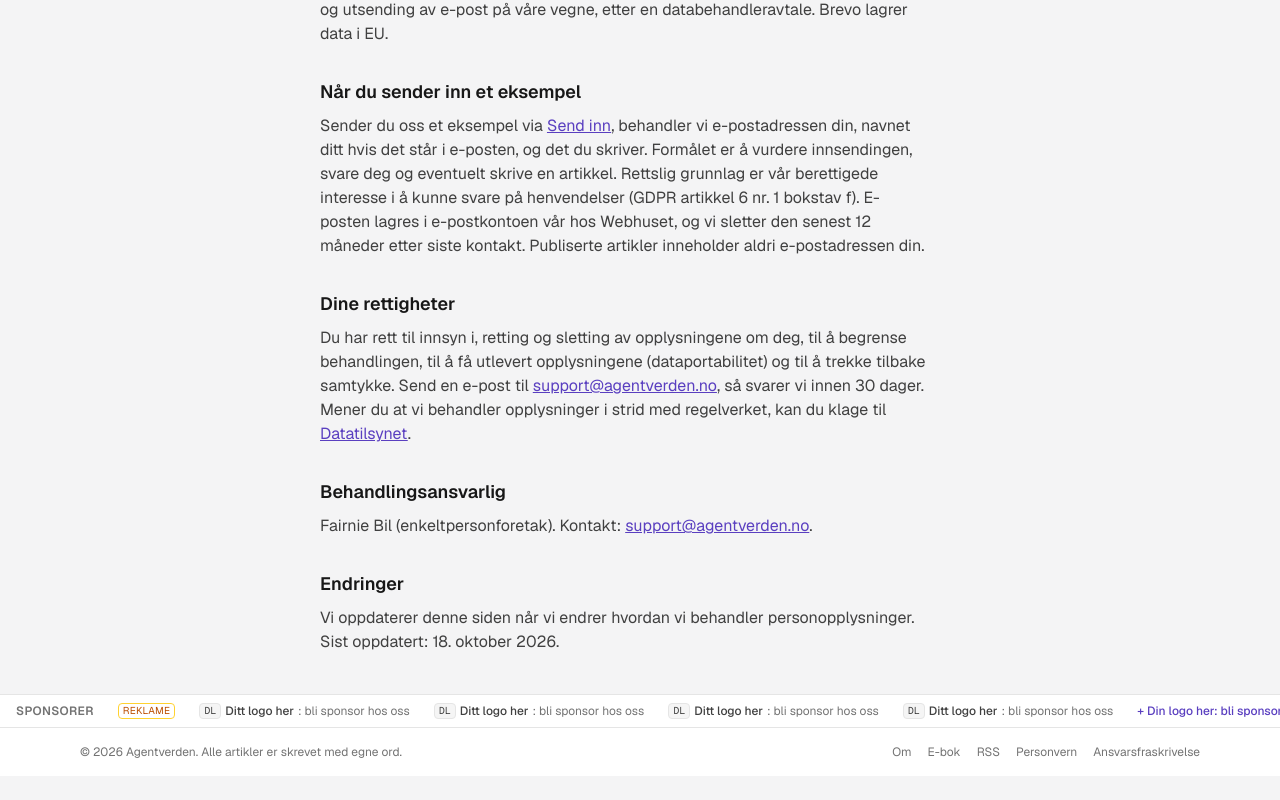
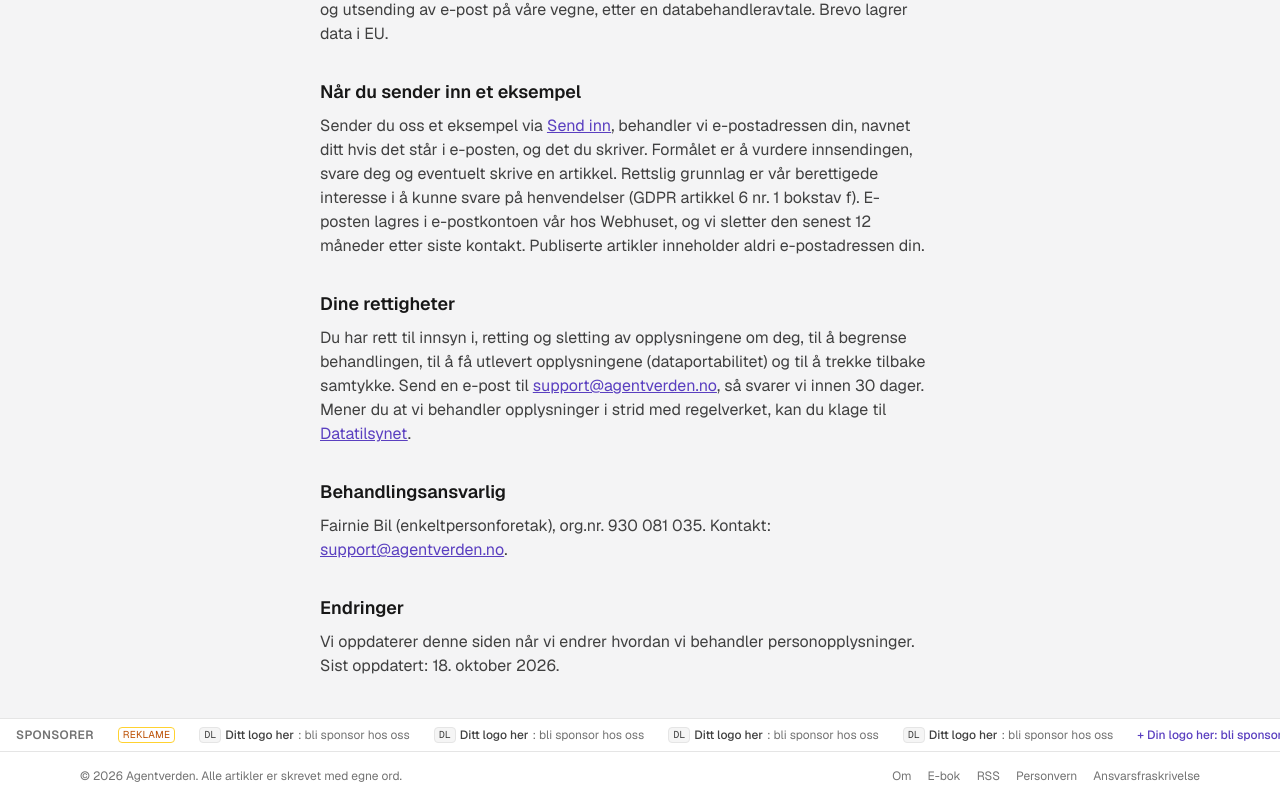
Before and after one commit to Lise-KI/agentverden, a Next.js app: page /personvern in a window 1280 px wide. Shown: the part 1007-1807 px from the top of the page. Before the commit the page ends 1783 px from the top, so only its background shows below. Built offline with nearby package versions, Linux system fonts and the light colour scheme.

Commit message:
Personvern: legg til org.nr. for Fairnie Bil
Co-Authored-By: Claude Opus 5.5 <noreply@anthropic.com>
Claude-Session: https://claude.ai/code/session_011SA7d6mQTL3dwGya4JsLJm

```diff
--- a/src/app/personvern/page.tsx
+++ b/src/app/personvern/page.tsx
@@ -138,7 +138,7 @@ export default function PersonvernPage() {
 
         <H2>Behandlingsansvarlig</H2>
         <p>
-          Fairnie Bil (enkeltpersonforetak). Kontakt:{" "}
+          Fairnie Bil (enkeltpersonforetak), org.nr. 930 081 035. Kontakt:{" "}
           <a href="mailto:support@agentverden.no" className={linkCls}>
             support@agentverden.no
           </a>
```
Also changed, not shown: 1 other file (tests, documents, lock files or other folders).
